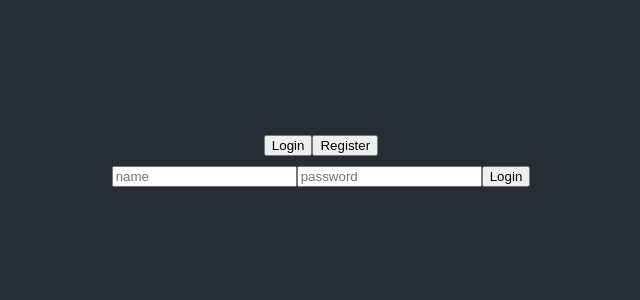
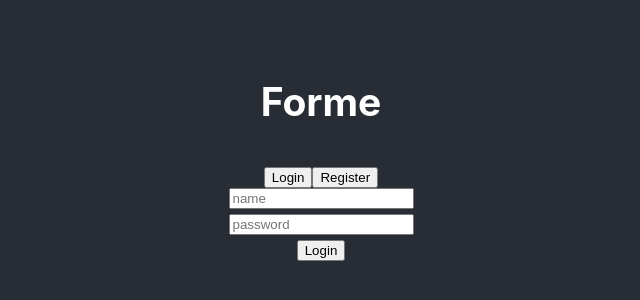
Before and after one commit to hanoelleb/forme-front, a React (Create React App) app: page / in a window 1280 px wide. Shown: the part 244-544 px from the top of the page, without its empty margins (319-959 px from the left). Built offline with nearby package versions, Linux system fonts and the light colour scheme.

Commit message:
started styling

```diff
--- a/src/App.js
+++ b/src/App.js
@@ -24,6 +24,7 @@ class App extends React.Component {
    return (
     <div className="App">
       <header className="App-header">
+	  <h2>Forme</h2>
 	  { this.state.token === '' ? < Auth handler={this.tokenHandler} />
             : <div>
                   <button onClick={this.logout}>Logout</button>
--- a/src/index.css
+++ b/src/index.css
@@ -7,6 +7,20 @@ body {
   -moz-osx-font-smoothing: grayscale;
 }
 
+form {
+    display: flex;
+    flex-direction: column;
+    justify-content: center;
+}
+
+form input {
+    margin-bottom: 5px;
+}
+
+form input[type='submit'] {
+    align-self: center;
+}
+
 code {
   font-family: source-code-pro, Menlo, Monaco, Consolas, 'Courier New',
     monospace;
```
